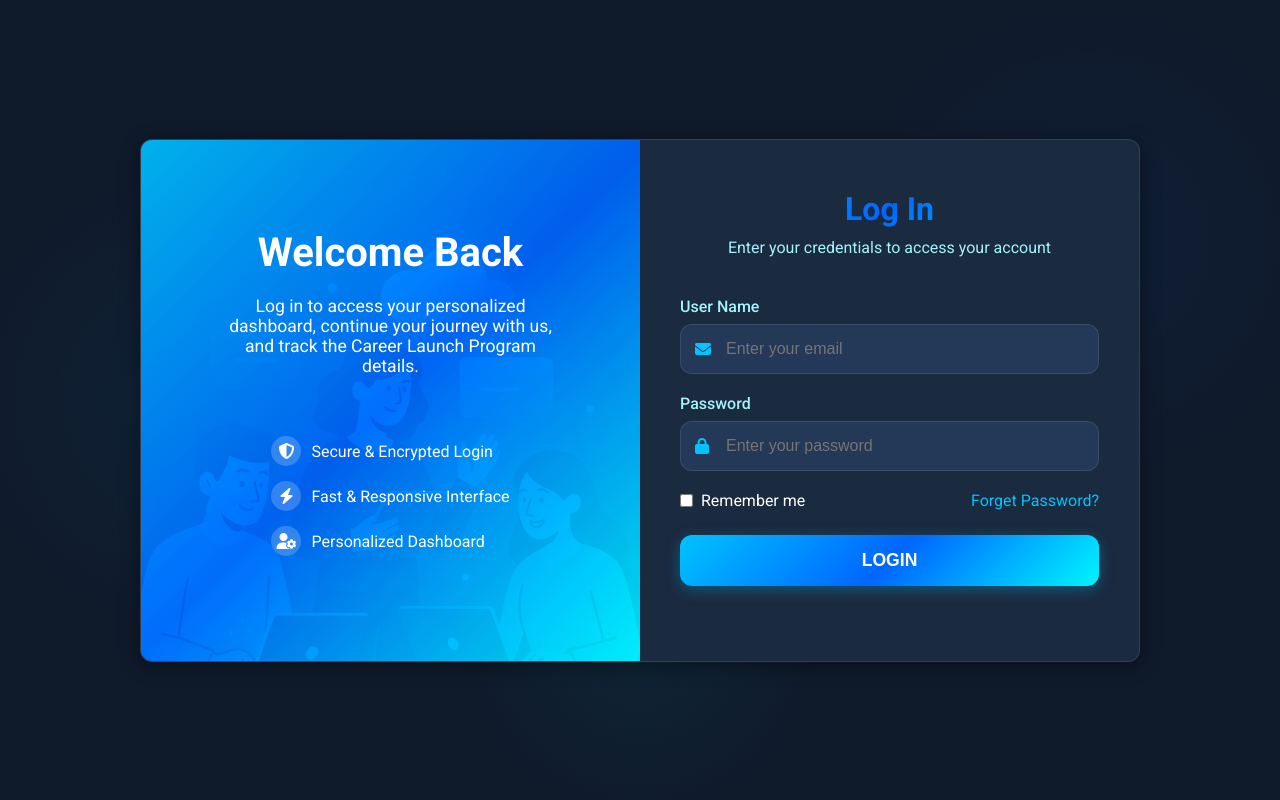
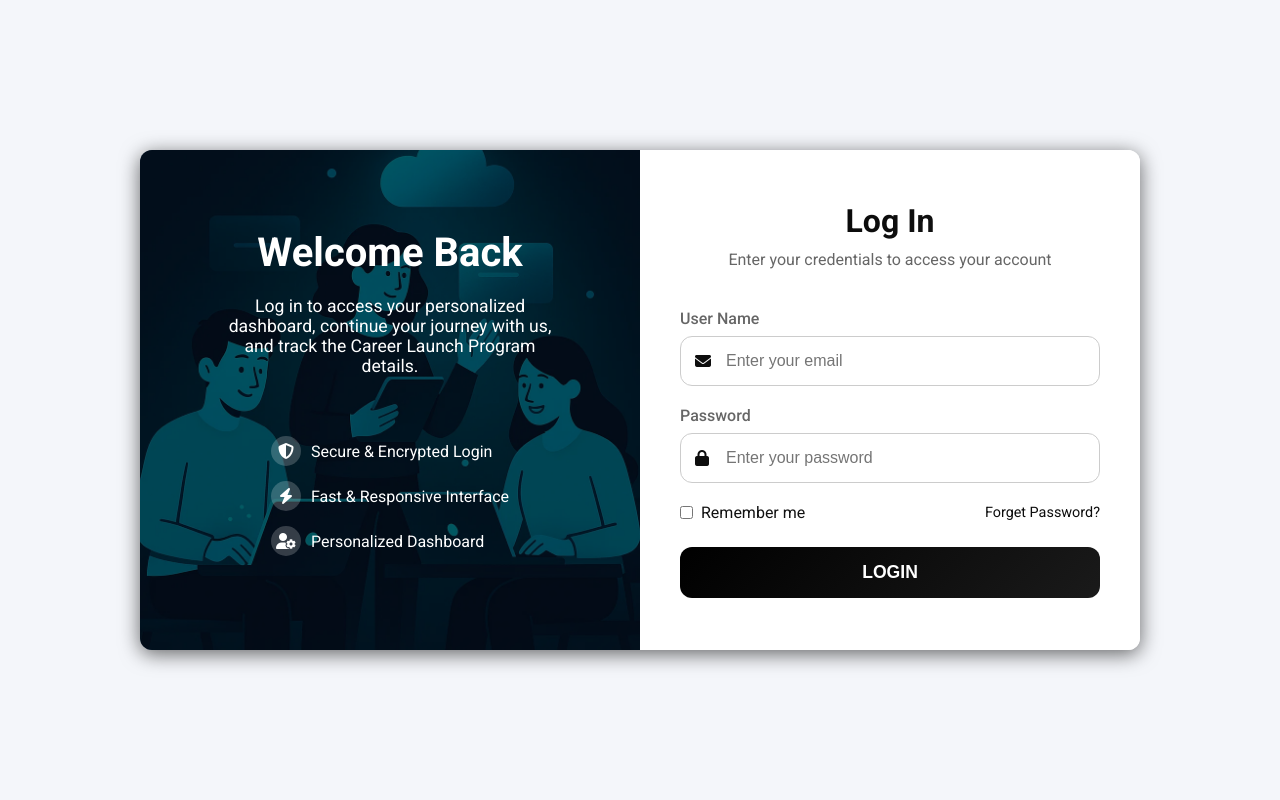
Before and after one commit to vinaykalwala/VCLP, a Django app: page /login/ in a window 1280 px wide. Run offline with Django 5.2, Linux system fonts and the light colour scheme; parts of the project's set-up code (start-up, migrations or seed data) failed here and were passed over.

Commit message:
theme changed

```diff
--- a/templates/login.html
+++ b/templates/login.html
@@ -8,20 +8,17 @@
     <link rel="stylesheet" href="https://cdnjs.cloudflare.com/ajax/libs/font-awesome/6.5.0/css/all.min.css">
     <link href="https://fonts.googleapis.com/css2?family=Roboto:wght@400;500;700&display=swap" rel="stylesheet">
     <style>
-        :root {
-            --primary: #00c3ff;
-            --primary-dark: #0066ff;
-            --primary-light: #00f5ff;
-            --bg: #0f1a2b;
-            --bg-light: #1a2a3f;
-            --bg-lighter: #243857;
-            --text-light: #ffffff;
-            --text-muted: #a5f3fc;
-            --shadow: 0 4px 20px rgba(0,0,0,0.4);
-            --transition: all 0.3s ease;
-            --border-radius: 12px;
-            --gradient: linear-gradient(135deg, var(--primary), var(--primary-dark), var(--primary-light));
-        }
+      :root {
+  --primary: #000000;        /* pure black */
+  --primary-dark: #0d0d0d;   /* very dark gray */
+  --primary-light: #1a1a1a;  /* lighter black */
+  --text-dark: #111111;      /* near-black for text */
+  --text-muted: #666666;     /* medium gray for muted text */
+  --shadow: 0 4px 20px rgba(0,0,0,0.6);
+  --border-radius: 12px;
+  --gradient: linear-gradient(135deg, var(--primary), var(--primary-light));
+}
+
 
         * {
             margin: 0;
@@ -31,30 +28,12 @@
 
         body {
             font-family: 'Roboto', sans-serif;
-            background: var(--bg);
-            color: var(--text-light);
             min-height: 100vh;
             display: flex;
             align-items: center;
             justify-content: center;
             padding: 20px;
-            position: relative;
-            overflow-x: hidden;
-        }
-
-        body::before {
-            content: '';
-            position: absolute;
-            top: 0;
-            left: 0;
-            right: 0;
-            bottom: 0;
-            background-image:
-                radial-gradient(circle at 15% 50%, rgba(0, 195, 255, 0.05) 0%, transparent 20%),
-                radial-gradient(circle at 85% 30%, rgba(0, 102, 255, 0.05) 0%, transparent 20%),
-                radial-gradient(circle at 50% 80%, rgba(0, 245, 255, 0.05) 0%, transparent 20%);
-            pointer-events: none;
-            z-index: -1;
+            background: #f4f6fa;
         }
 
         .login-container {
@@ -62,60 +41,55 @@
             width: 100%;
             max-width: 1000px;
             min-height: 500px;
-            background: var(--bg-light);
             border-radius: var(--border-radius);
             overflow: hidden;
             box-shadow: var(--shadow);
-            border: 1px solid rgba(255, 255, 255, 0.1);
+            background: #fff;
         }
 
+        /* LEFT SIDE */
         .login-left {
             flex: 1;
-            background: var(--gradient);
-            padding: 40px;
+            position: relative;
             display: flex;
             flex-direction: column;
             justify-content: center;
             align-items: center;
             text-align: center;
-            position: relative;
-            overflow: hidden;
+            color: #fff;
+            padding: 40px;
+            background: url("{% static 'images/sign.webp' %}") center/cover no-repeat;
         }
 
         .login-left::before {
             content: '';
             position: absolute;
-            top: 0;
-            left: 0;
-            right: 0;
-            bottom: 0;
-background: url("{% static 'images/sign.webp' %}");
-            background-size: cover;
-            opacity: 0.1;
+            top: 0; left: 0; right: 0; bottom: 0;
+            background: rgba(0,0,0,0.6); /* black transparent overlay */
+        }
+
+        .login-left h1,
+        .login-left p,
+        .feature-list {
+            position: relative;
+            z-index: 1;
         }
 
         .login-left h1 {
             font-size: 2.5rem;
             margin-bottom: 20px;
-            position: relative;
-            z-index: 1;
         }
 
         .login-left p {
             font-size: 1.1rem;
             margin-bottom: 30px;
             max-width: 80%;
-            position: relative;
-            z-index: 1;
-
         }
 
         .feature-list {
             list-style: none;
             text-align: left;
             margin-top: 30px;
-            position: relative;
-            z-index: 1;
         }
 
         .feature-list li {
@@ -135,12 +109,15 @@ background: url("{% static 'images/sign.webp' %}");
             justify-content: center;
         }
 
+        /* RIGHT SIDE */
         .login-right {
             flex: 1;
             padding: 50px 40px;
             display: flex;
             flex-direction: column;
             justify-content: center;
+            background: #fff;
+            color: var(--text-dark);
         }
 
         .login-header {
@@ -162,7 +139,6 @@ background: url("{% static 'images/sign.webp' %}");
 
         .form-group {
             margin-bottom: 20px;
-            position: relative;
         }
 
         .form-group label {
@@ -181,18 +157,17 @@ background: url("{% static 'images/sign.webp' %}");
             left: 15px;
             top: 50%;
             transform: translateY(-50%);
-            color: var(--primary);
+            color: var(--primary-dark);
         }
 
         .form-control {
             width: 100%;
             padding: 15px 15px 15px 45px;
-            background: var(--bg-lighter);
-            border: 1px solid rgba(255, 255, 255, 0.1);
+            border: 1px solid #ccc;
             border-radius: var(--border-radius);
-            color: var(--text-light);
+            color: var(--text-dark);
             font-size: 1rem;
-            transition: var(--transition);
+            background: #fff;
         }
 
         .form-control:focus {
@@ -218,13 +193,12 @@ background: url("{% static 'images/sign.webp' %}");
         }
 
         .forgot-password {
-            color: var(--primary);
+            color: var(--primary-dark);
             text-decoration: none;
-            transition: var(--transition);
+            font-size: 0.9rem;
         }
 
         .forgot-password:hover {
-            color: var(--primary-light);
             text-decoration: underline;
         }
 
@@ -238,9 +212,7 @@ background: url("{% static 'images/sign.webp' %}");
             font-size: 1.1rem;
             font-weight: 600;
             cursor: pointer;
-            transition: var(--transition);
-            margin-bottom: 25px;
-            box-shadow: 0 4px 15px rgba(0, 195, 255, 0.3);
+            transition: all 0.3s ease;
         }
 
         .btn-login:hover {
@@ -351,44 +284,7 @@ background: url("{% static 'images/sign.webp' %}");
 
                 <button type="submit" class="btn-login">LOGIN</button>
             </form>
-
-
-
         </div>
     </div>
-
-    <script>
-        document.addEventListener('DOMContentLoaded', function() {
-            const loginForm = document.querySelector('form');
-
-            loginForm.addEventListener('submit', function(e) {
-                const username = document.getElementById('username').value;
-                const password = document.getElementById('password').value;
-
-                if (!username || !password) {
-                    e.preventDefault();
-                    alert('Please fill in all fields');
-                    return;
-                }
-
-                // Form is valid, allow submission
-                console.log('Login form submitted');
-            });
-
-            // Add focus effects to form inputs
-            const inputs = document.querySelectorAll('.form-control');
-            inputs.forEach(input => {
-                input.addEventListener('focus', function() {
-                    this.parentElement.classList.add('focused');
-                });
-
-                input.addEventListener('blur', function() {
-                    if (!this.value) {
-                        this.parentElement.classList.remove('focused');
-                    }
-                });
-            });
-        });
-    </script>
 </body>
 </html>
```
Also changed, not shown: other parts of templates/login.html (+4 -43 lines), templates/footer.html (+22 -15 lines), templates/header.html (+9 -9 lines), templates/sidebar.html (+26 -39 lines).
